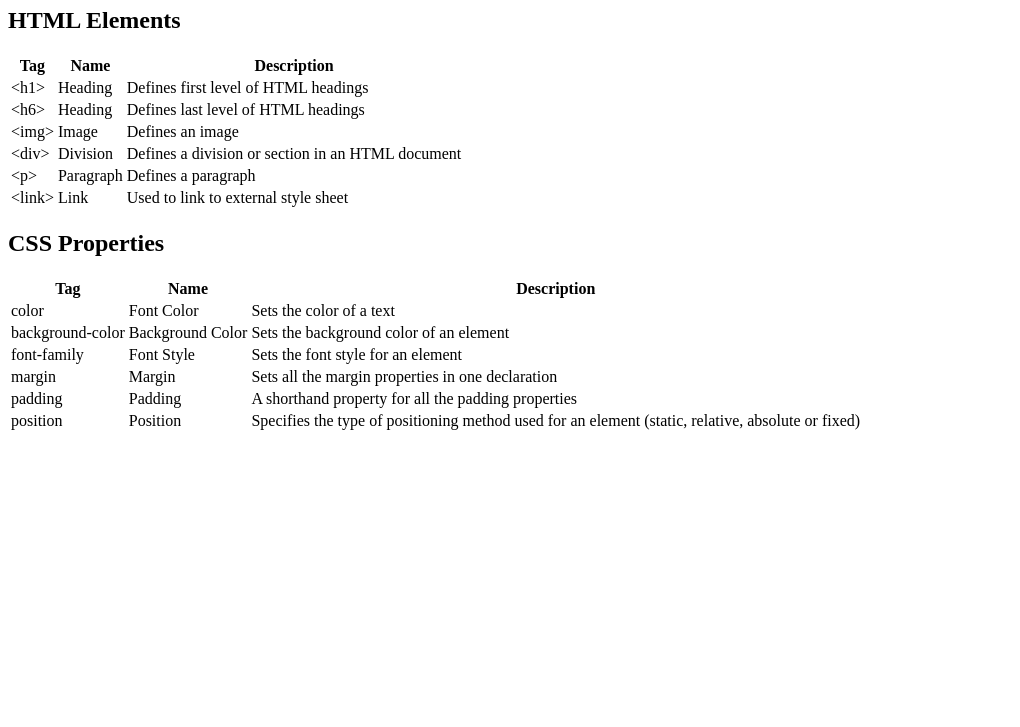
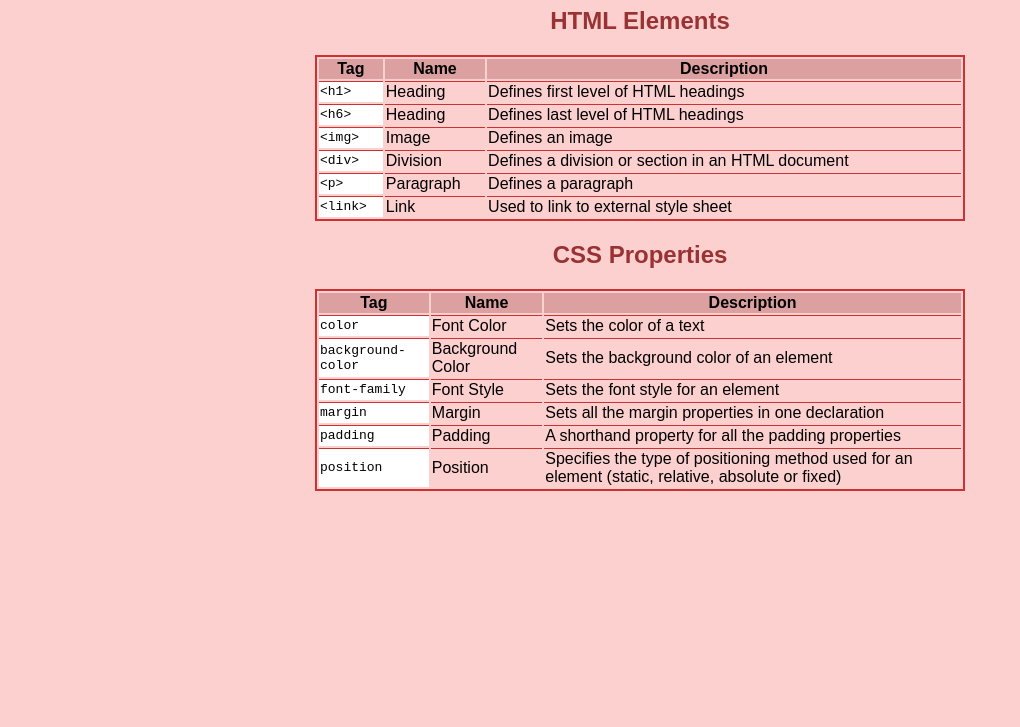
Before and after one commit to tribster702/html-css-cheatsheet, a plain HTML site: page index.html in a window 1280 px wide. Shown: the part 73-800 px from the top of the page, without its empty margins (0-1020 px from the left). Drawn offline with Linux system fonts and the light colour scheme.

Commit message:
Update index.html

```diff
--- a/index.html
+++ b/index.html
@@ -4,7 +4,7 @@
     <meta charset="UTF-8">
     <meta http-equiv="X-UA-Compatible" content="IE=edge">
     <meta name="viewport" content="width=device-width, initial-scale=1.0">
-    <link rel="stylesheet" type="text/css" href="style.css"/>
+    <link rel="stylesheet" type="text/css" href="../styles.css"/>
     <title>HTML and CSS Cheatsheet</title>
 </head>
 <body>
```
